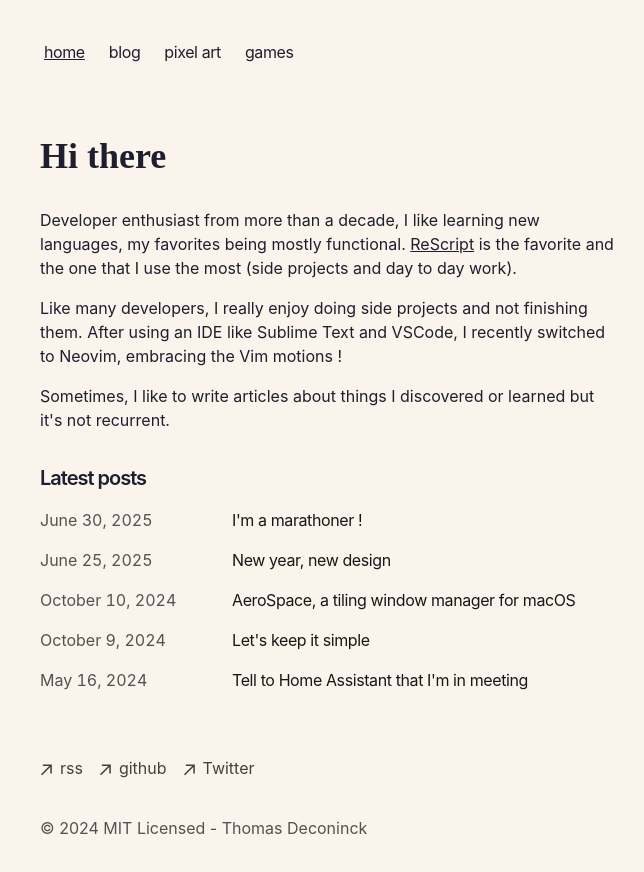
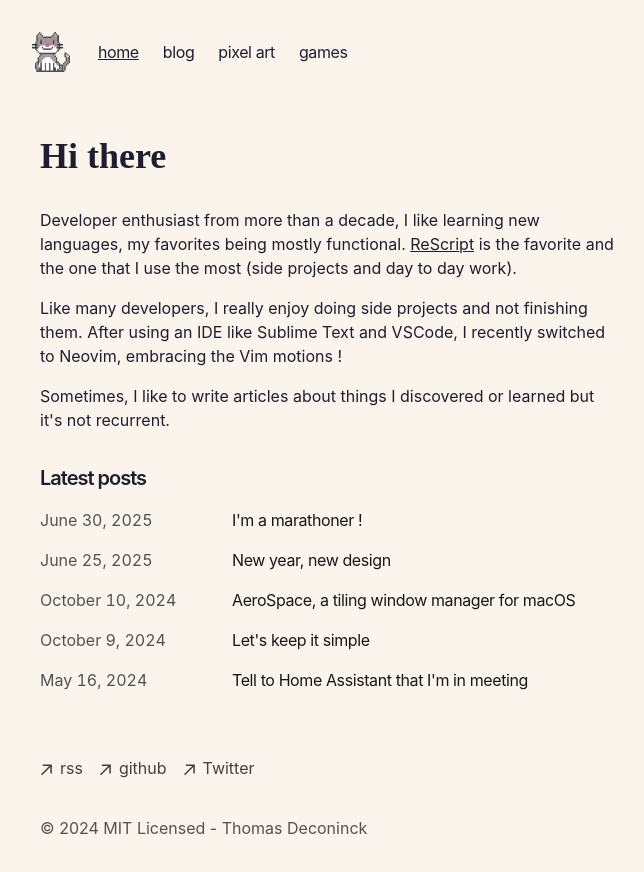
Before and after one commit to DCKT/thomasdeconinck.fr, a Next.js app: page / in a window 1280 px wide. Shown: the top 872 px of the page, without its empty margins (312-956 px from the left). Built offline with nearby package versions, Linux system fonts and the light colour scheme; a web font is replaced by a local one.

Commit message:
add favicon and logo

```diff
--- a/app/components/nav.tsx
+++ b/app/components/nav.tsx
@@ -1,4 +1,5 @@
 "use client";
+import Image from "next/image";
 import Link from "next/link";
 import { usePathname } from "next/navigation";
 
@@ -28,6 +29,13 @@ export function Navbar() {
           id="nav"
         >
           <div className="flex flex-row space-x-0 pr-10">
+            <Image
+              alt=""
+              src="/Cat.png"
+              width={38}
+              height={32}
+              className="mr-4"
+            />
             {Object.entries(navItems).map(([path, { name }]) => {
               return (
                 <Link
```
Also changed, not shown: public/Cat.png (added), 1 other file (tests, documents, lock files or other folders).
